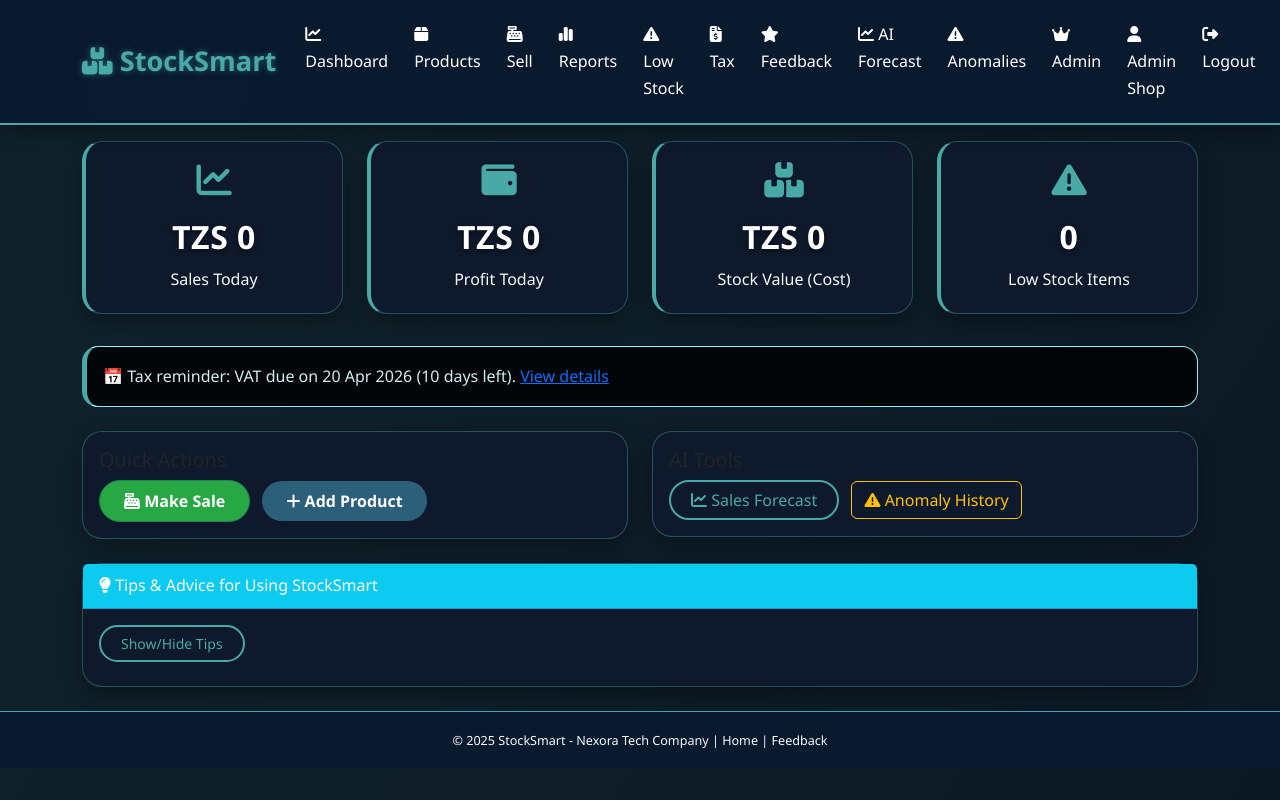
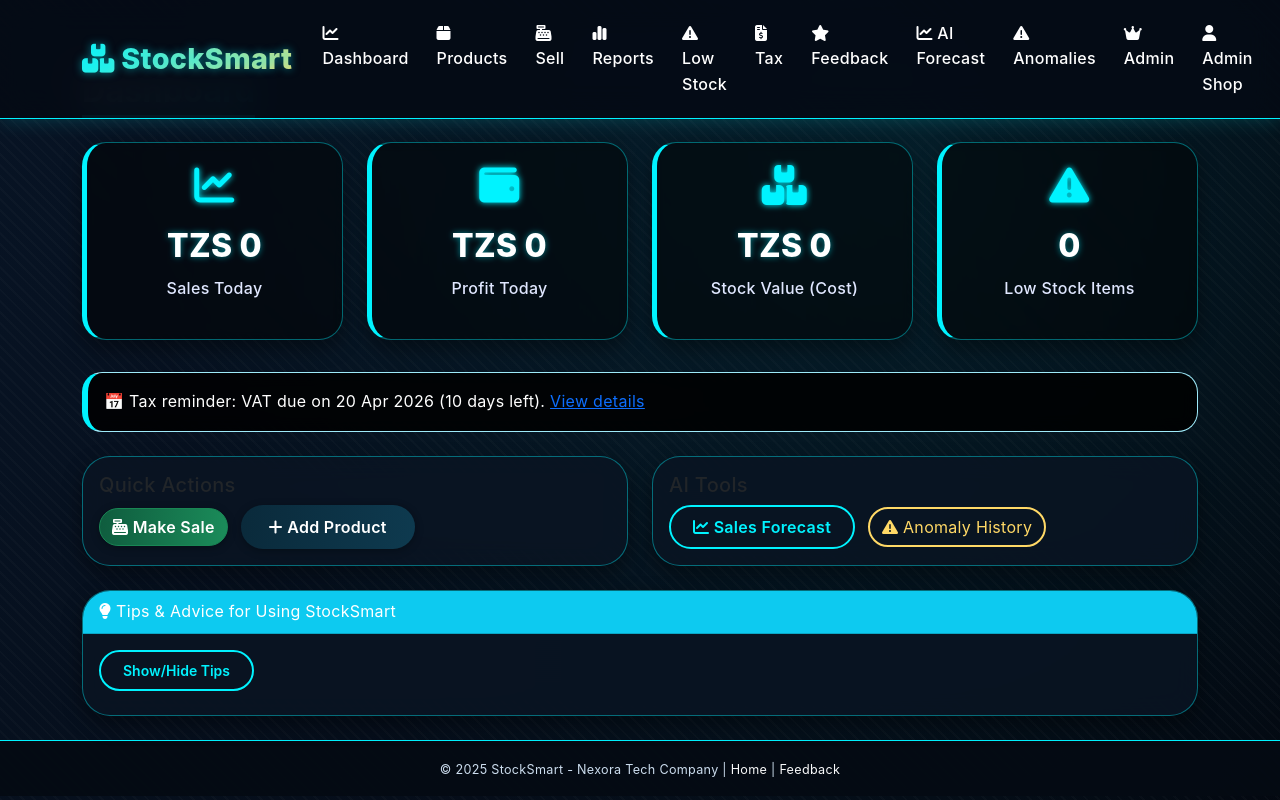
Before and after one commit to nexoratechv1-ctrl/Stocksmart, a Flask app: page /dashboard in a window 1280 px wide. Run offline with Flask 3, Linux system fonts and the light colour scheme; a user stored in the database is signed in.

Commit message:
Update style.css

```diff
--- a/static/css/style.css
+++ b/static/css/style.css
@@ -1,14 +1,18 @@
-/* ========== STOCKSMART - ENHANCED READABILITY THEME ========== */
+/* ========== STOCKSMART - ULTRA FANTASTIC PREMIUM THEME ========== */
+/* Glowing, neon, crystal-clear text, animated deep space gradient */
+
 :root {
-    --primary-dark: #0a1a2f;
-    --primary: #1E3A5F;
-    --secondary: #2C5F7A;
-    --accent: #48A9A6;
-    --accent-glow: #6bc9c6;
-    --text-white: #ffffff;
-    --text-light: #f8f9fa;
-    --card-bg: rgba(15, 25, 45, 0.92);
-    --overlay-dark: rgba(0, 0, 0, 0.65);
+    --bg-deep: #050b14;
+    --bg-card: rgba(10, 20, 35, 0.85);
+    --neon-cyan: #00f3ff;
+    --neon-gold: #ffd966;
+    --neon-pink: #ff66cc;
+    --text-bright: #ffffff;
+    --text-glow: #ffffff;
+    --shadow-cyan: 0 0 12px rgba(0, 243, 255, 0.6);
+    --shadow-gold: 0 0 12px rgba(255, 217, 102, 0.6);
+    --card-border: rgba(0, 243, 255, 0.4);
+    --transition-smooth: all 0.3s cubic-bezier(0.25, 0.8, 0.25, 1);
 }
 
 * {
@@ -18,15 +22,15 @@
 }
 
 body {
-    font-family: 'Segoe UI', Tahoma, Geneva, Verdana, sans-serif;
-    background: var(--primary-dark);
-    color: var(--text-white);
+    font-family: 'Inter', 'Segoe UI', 'Poppins', system-ui, -apple-system, sans-serif;
+    background: var(--bg-deep);
+    color: var(--text-bright);
     overflow-x: hidden;
-    position: relative;
-    line-height: 1.7;
+    line-height: 1.6;
+    letter-spacing: 0.3px;
 }
 
-/* Animated gradient background */
+/* ========== ANIMATED COSMIC BACKGROUND ========== */
 .animated-bg {
     position: fixed;
     top: 0;
@@ -34,12 +38,18 @@
     width: 100%;
     height: 100%;
     z-index: -2;
-    background: linear-gradient(125deg, #0a1a2f, #1E3A5F, #2C5F7A, #1E3A5F);
-    background-size: 400% 400%;
-    animation: moveGradient 15s ease infinite;
+    background: radial-gradient(circle at 20% 30%, #0a1a2f, #03070f);
+    background-size: 200% 200%;
+    animation: cosmicMove 18s ease infinite;
 }
 
-/* Dark overlay to improve text contrast */
+@keyframes cosmicMove {
+    0% { background-position: 0% 0%; }
+    50% { background-position: 100% 100%; }
+    100% { background-position: 0% 0%; }
+}
+
+/* Floating light particles (pseudo-elements) */
 body::before {
     content: "";
     position: fixed;
@@ -47,257 +57,390 @@
     left: 0;
     width: 100%;
     height: 100%;
-    background: var(--overlay-dark);
+    background: radial-gradient(circle at 70% 20%, rgba(0,243,255,0.08), transparent 70%);
     z-index: -1;
+    pointer-events: none;
 }
 
-@keyframes moveGradient {
-    0% { background-position: 0% 50%; }
-    50% { background-position: 100% 50%; }
-    100% { background-position: 0% 50%; }
+body::after {
+    content: "";
+    position: fixed;
+    top: 0;
+    left: 0;
+    width: 100%;
+    height: 100%;
+    background: repeating-linear-gradient(45deg, rgba(255,255,255,0.02) 0px, rgba(255,255,255,0.02) 2px, transparent 2px, transparent 8px);
+    z-index: -1;
+    pointer-events: none;
 }
 
-/* Navbar - glass effect */
+/* ========== NAVBAR – GLASS NEON ========== */
 .navbar {
-    background: rgba(10, 26, 47, 0.95);
-    backdrop-filter: blur(12px);
-    border-bottom: 2px solid var(--accent);
-    box-shadow: 0 4px 20px rgba(0,0,0,0.4);
+    background: rgba(5, 11, 20, 0.9);
+    backdrop-filter: blur(16px);
+    border-bottom: 1px solid var(--neon-cyan);
+    box-shadow: 0 0 20px rgba(0,243,255,0.2);
     padding: 0.8rem 0;
 }
 
 .navbar-brand {
-    font-size: 1.7rem;
+    font-size: 1.8rem;
     font-weight: 800;
-    color: var(--accent) !important;
-    text-shadow: 0 0 6px rgba(72,169,166,0.5);
-    transition: 0.3s;
+    background: linear-gradient(135deg, var(--neon-cyan), var(--neon-gold));
+    -webkit-background-clip: text;
+    background-clip: text;
+    color: transparent !important;
+    text-shadow: 0 0 8px rgba(0,243,255,0.5);
+    transition: var(--transition-smooth);
 }
 
 .navbar-brand:hover {
-    text-shadow: 0 0 12px var(--accent);
+    text-shadow: 0 0 15px var(--neon-cyan);
+    transform: scale(1.02);
 }
 
 .nav-link {
-    color: var(--text-white) !important;
+    color: var(--text-bright) !important;
     font-weight: 500;
-    margin: 0 5px;
-    transition: 0.3s;
+    margin: 0 6px;
+    transition: var(--transition-smooth);
     position: relative;
 }
 
 .nav-link:hover {
-    color: var(--accent) !important;
+    color: var(--neon-cyan) !important;
+    text-shadow: 0 0 6px var(--neon-cyan);
     transform: translateY(-2px);
-    text-shadow: 0 0 6px var(--accent);
 }
 
-/* Cards - dark, readable, with glass effect */
+.nav-link::after {
+    content: '';
+    position: absolute;
+    bottom: -5px;
+    left: 0;
+    width: 0;
+    height: 2px;
+    background: linear-gradient(90deg, var(--neon-cyan), var(--neon-gold));
+    transition: width 0.3s ease;
+}
+
+.nav-link:hover::after {
+    width: 100%;
+}
+
+/* ========== CARDS – GLASS + NEON BORDER ========== */
 .card {
-    background: var(--card-bg);
-    backdrop-filter: blur(8px);
-    border: 1px solid rgba(72, 169, 166, 0.4);
-    border-radius: 20px;
-    transition: all 0.3s ease;
-    box-shadow: 0 8px 20px rgba(0,0,0,0.3);
+    background: var(--bg-card);
+    backdrop-filter: blur(12px);
+    border: 1px solid var(--card-border);
+    border-radius: 28px;
+    transition: var(--transition-smooth);
+    box-shadow: 0 8px 20px rgba(0,0,0,0.4);
+    overflow: hidden;
 }
 
 .card:hover {
-    transform: translateY(-5px);
-    border-color: var(--accent);
-    box-shadow: 0 12px 28px rgba(0,0,0,0.4), 0 0 12px rgba(72,169,166,0.3);
+    transform: translateY(-6px);
+    border-color: var(--neon-cyan);
+    box-shadow: 0 15px 35px rgba(0,243,255,0.25), 0 0 15px rgba(0,243,255,0.3);
 }
 
 .card-title {
-    color: var(--accent);
+    color: var(--neon-cyan);
     font-weight: 700;
+    text-shadow: 0 0 4px rgba(0,243,255,0.4);
     margin-bottom: 1rem;
-    text-shadow: 0 0 3px rgba(72,169,166,0.3);
 }
 
 .card-text, .card-body p, .card-body li {
-    color: var(--text-light);
+    color: #f0f3f8;
+    font-weight: 400;
 }
 
-/* Buttons - clear and clickable */
+/* ========== BUTTONS – NEON / GLOW ========== */
 .btn-primary {
-    background: var(--secondary);
+    background: linear-gradient(95deg, #0a2a3b, #0e3a4f);
     border: none;
-    border-radius: 40px;
-    padding: 8px 24px;
+    border-radius: 60px;
+    padding: 10px 28px;
     font-weight: 600;
-    transition: 0.3s;
     color: white;
+    transition: var(--transition-smooth);
+    box-shadow: 0 2px 8px rgba(0,0,0,0.3);
 }
 
 .btn-primary:hover {
-    background: var(--accent);
+    background: linear-gradient(95deg, #0e3a4f, #145c6e);
+    box-shadow: 0 0 12px var(--neon-cyan);
     transform: scale(1.02);
-    box-shadow: 0 4px 12px rgba(72,169,166,0.4);
 }
 
 .btn-outline-primary {
-    border: 2px solid var(--accent);
-    color: var(--accent);
+    border: 2px solid var(--neon-cyan);
     background: transparent;
-    border-radius: 40px;
-    padding: 6px 20px;
+    color: var(--neon-cyan);
+    border-radius: 60px;
+    padding: 8px 22px;
+    font-weight: 600;
+    transition: var(--transition-smooth);
 }
 
 .btn-outline-primary:hover {
-    background: var(--accent);
-    color: #0a1a2f;
-    box-shadow: 0 0 10px var(--accent);
+    background: var(--neon-cyan);
+    color: #000;
+    box-shadow: 0 0 12px var(--neon-cyan);
+    transform: scale(1.02);
 }
 
 .btn-success {
-    background: #28a745;
-    border-radius: 40px;
-    padding: 8px 24px;
+    background: linear-gradient(95deg, #0f5c3e, #1b8c5a);
+    border-radius: 60px;
+    font-weight: 600;
+    box-shadow: 0 2px 8px rgba(0,0,0,0.3);
+}
+
+.btn-success:hover {
+    box-shadow: 0 0 12px #2ecc71;
+    transform: scale(1.02);
+}
+
+.btn-danger {
+    border-radius: 60px;
     font-weight: 600;
 }
 
-.btn-danger {
-    border-radius: 40px;
-    padding: 6px 18px;
+.btn-warning, .btn-outline-warning {
+    border-radius: 60px;
 }
 
-/* Forms - inputs clearly visible */
+.btn-outline-warning {
+    border: 2px solid var(--neon-gold);
+    color: var(--neon-gold);
+    background: transparent;
+}
+
+.btn-outline-warning:hover {
+    background: var(--neon-gold);
+    color: #000;
+    box-shadow: 0 0 12px var(--neon-gold);
+}
+
+/* ========== FORMS – GLOWING INPUTS ========== */
 .form-control, .form-select {
     background: rgba(0, 0, 0, 0.75);
-    border: 1px solid rgba(72, 169, 166, 0.6);
-    color: white;
-    border-radius: 16px;
-    padding: 12px 16px;
-    transition: 0.3s;
+    border: 1px solid rgba(0, 243, 255, 0.5);
+    border-radius: 20px;
+    padding: 12px 18px;
+    color: #ffffff;
+    transition: var(--transition-smooth);
 }
 
 .form-control:focus, .form-select:focus {
-    background: rgba(0, 0, 0, 0.9);
-    border-color: var(--accent);
-    box-shadow: 0 0 10px var(--accent);
+    background: #0a1420;
+    border-color: var(--neon-cyan);
+    box-shadow: 0 0 14px var(--neon-cyan);
     color: white;
 }
 
 .form-control::placeholder, .form-select::placeholder {
-    color: #c0d4e0;
+    color: #b0c4de;
     opacity: 1;
+    font-weight: 300;
 }
 
 label {
-    color: var(--accent);
+    color: var(--neon-cyan);
     font-weight: 600;
     margin-bottom: 6px;
+    letter-spacing: 0.5px;
 }
 
-/* Tables - readable */
+/* ========== TABLES – SHIMMER ========== */
 .table {
-    color: var(--text-light);
-    border-color: rgba(72,169,166,0.3);
+    color: #f0f3f8;
+    border-color: rgba(0,243,255,0.3);
 }
 
 .table thead th {
-    color: var(--accent);
-    border-bottom: 2px solid var(--accent);
+    color: var(--neon-cyan);
+    border-bottom: 2px solid var(--neon-cyan);
     font-weight: 600;
+    text-shadow: 0 0 3px rgba(0,243,255,0.3);
 }
 
 .table-striped > tbody > tr:nth-of-type(odd) {
-    background-color: rgba(72,169,166,0.1);
+    background-color: rgba(0, 243, 255, 0.05);
 }
 
-/* Dashboard cards (stats) */
+/* ========== DASHBOARD CARDS ========== */
 .dashboard-card {
     text-align: center;
-    padding: 20px;
-    border-left: 4px solid var(--accent);
+    padding: 22px 12px;
+    border-left: 5px solid var(--neon-cyan);
+    background: rgba(0, 0, 0, 0.5);
+    backdrop-filter: blur(4px);
+    border-radius: 24px;
+    transition: var(--transition-smooth);
+}
+
+.dashboard-card:hover {
+    transform: translateY(-4px);
+    border-left-color: var(--neon-gold);
+    box-shadow: 0 0 20px rgba(0,243,255,0.3);
 }
 
 .dashboard-card i {
-    font-size: 2.2rem;
-    color: var(--accent);
-    margin-bottom: 10px;
+    font-size: 2.5rem;
+    color: var(--neon-cyan);
+    text-shadow: 0 0 6px var(--neon-cyan);
+    margin-bottom: 12px;
 }
 
 .dashboard-card h3 {
     font-size: 2rem;
-    font-weight: bold;
+    font-weight: 800;
+    color: #fff;
+    text-shadow: 0 0 6px rgba(0,243,255,0.5);
     margin: 10px 0;
-    color: white;
 }
 
 .dashboard-card p {
-    color: var(--text-light);
-    margin: 0;
+    color: #e0e7ff;
+    font-weight: 500;
 }
 
-/* Low stock badge */
+/* ========== BADGES ========== */
 .badge-low {
-    background: #dc3545;
+    background: #ff4d4d;
     color: white;
-    padding: 4px 10px;
-    border-radius: 30px;
-    font-size: 0.8rem;
+    padding: 4px 12px;
+    border-radius: 50px;
     font-weight: bold;
+    box-shadow: 0 0 8px #ff4d4d;
 }
 
-/* Footer */
+.badge-drop {
+    background: #ff4d4d;
+    box-shadow: 0 0 8px #ff4d4d;
+}
+
+.badge-spike {
+    background: #ffaa33;
+    color: #000;
+    box-shadow: 0 0 8px #ffaa33;
+}
+
+/* ========== ALERTS – GLOW BORDER ========== */
+.alert {
+    border-radius: 20px;
+    background: rgba(0, 0, 0, 0.85);
+    border-left: 6px solid;
+    backdrop-filter: blur(8px);
+    color: #fff;
+}
+
+.alert-success { border-left-color: #2ecc71; }
+.alert-danger { border-left-color: #ff4d4d; }
+.alert-warning { border-left-color: var(--neon-gold); }
+.alert-info { border-left-color: var(--neon-cyan); }
+
+/* ========== ANOMALY ALERT SPECIAL ========== */
+.alert-warning strong {
+    color: var(--neon-gold);
+    text-shadow: 0 0 4px #ffcc00;
+}
+
+/* ========== CHARTS ========== */
+canvas {
+    max-width: 100%;
+    height: auto;
+    background: rgba(0, 0, 0, 0.5);
+    border-radius: 24px;
+    padding: 12px;
+    border: 1px solid rgba(0,243,255,0.3);
+}
+
+/* ========== FOOTER ========== */
 .footer {
-    background: rgba(10, 26, 47, 0.95);
-    border-top: 1px solid var(--accent);
-    margin-top: 50px;
-    padding: 20px 0;
+    background: rgba(5, 11, 20, 0.95);
+    border-top: 1px solid var(--neon-cyan);
+    margin-top: 60px;
+    padding: 24px 0;
     font-size: 0.9rem;
-    color: var(--text-light);
+    color: #ccddee;
 }
 
 .footer a {
-    color: var(--accent);
+    color: var(--neon-cyan);
     text-decoration: none;
+    transition: 0.2s;
 }
 
 .footer a:hover {
+    text-shadow: 0 0 6px var(--neon-cyan);
     text-decoration: underline;
-    text-shadow: 0 0 4px var(--accent);
 }
 
-/* Alert messages */
-.alert {
-    border-radius: 16px;
-    background: rgba(0,0,0,0.8);
-    border-left: 5px solid;
+/* ========== RESPONSIVE (PHONE & TABLET) ========== */
+@media (max-width: 768px) {
+    .navbar-brand {
+        font-size: 1.3rem;
+    }
+    .dashboard-card h3 {
+        font-size: 1.4rem;
+    }
+    .dashboard-card i {
+        font-size: 1.8rem;
+    }
+    .card-title {
+        font-size: 1.2rem;
+    }
+    .btn-primary, .btn-outline-primary {
+        padding: 6px 16px;
+        font-size: 0.85rem;
+    }
+    .table {
+        font-size: 0.85rem;
+    }
+    .form-control, .form-select {
+        padding: 10px 12px;
+    }
+    .container {
+        padding-left: 12px;
+        padding-right: 12px;
+    }
 }
 
-.alert-success { border-left-color: #28a745; color: #d4edda; }
-.alert-danger { border-left-color: #dc3545; color: #f8d7da; }
-.alert-warning { border-left-color: #ffc107; color: #fff3cd; }
-.alert-info { border-left-color: var(--accent); color: #d1ecf1; }
-
-/* Star ratings (feedback) */
-.star-rating {
-    color: var(--accent);
-    font-size: 1.2rem;
-    letter-spacing: 2px;
-}
-
-/* Responsive */
-@media (max-width: 768px) {
-    .navbar-brand { font-size: 1.3rem; }
-    .dashboard-card h3 { font-size: 1.5rem; }
-    .card-title { font-size: 1.2rem; }
-    .btn-primary, .btn-outline-primary { padding: 6px 16px; font-size: 0.9rem; }
-}
-
-/* Extra glow for headings */
+/* ========== HEADINGS & TEXT GLOW ========== */
 h1, h2, h3, h4, .section-title {
-    text-shadow: 0 2px 5px rgba(0,0,0,0.5);
-    letter-spacing: 0.5px;
+    text-shadow: 0 2px 5px rgba(0,0,0,0.6);
+    font-weight: 700;
 }
 
 h2 {
-    color: var(--accent);
-    border-bottom: 2px solid var(--accent);
+    background: linear-gradient(120deg, #ffffff, var(--neon-cyan));
+    -webkit-background-clip: text;
+    background-clip: text;
+    color: transparent;
     display: inline-block;
     padding-bottom: 5px;
-    margin-bottom: 20px;
+    border-bottom: 3px solid var(--neon-cyan);
+    margin-bottom: 25px;
+}
+
+/* ========== EXTRA SHINE FOR BUTTONS ========== */
+.btn-glow {
+    box-shadow: 0 0 6px var(--neon-cyan);
+}
+
+/* ========== SCROLLBAR ========== */
+::-webkit-scrollbar {
+    width: 8px;
+}
+::-webkit-scrollbar-track {
+    background: #0a1420;
+}
+::-webkit-scrollbar-thumb {
+    background: var(--neon-cyan);
+    border-radius: 10px;
     }
```
